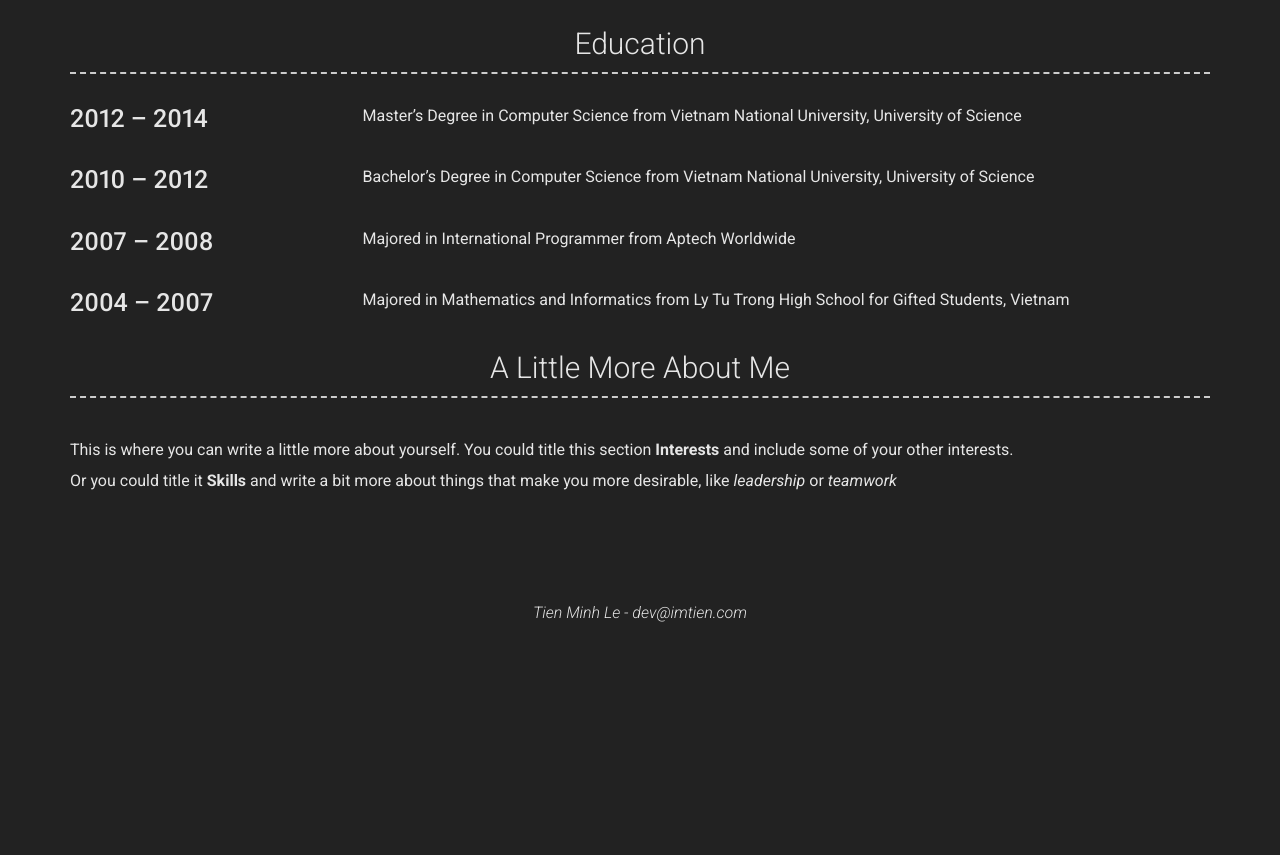
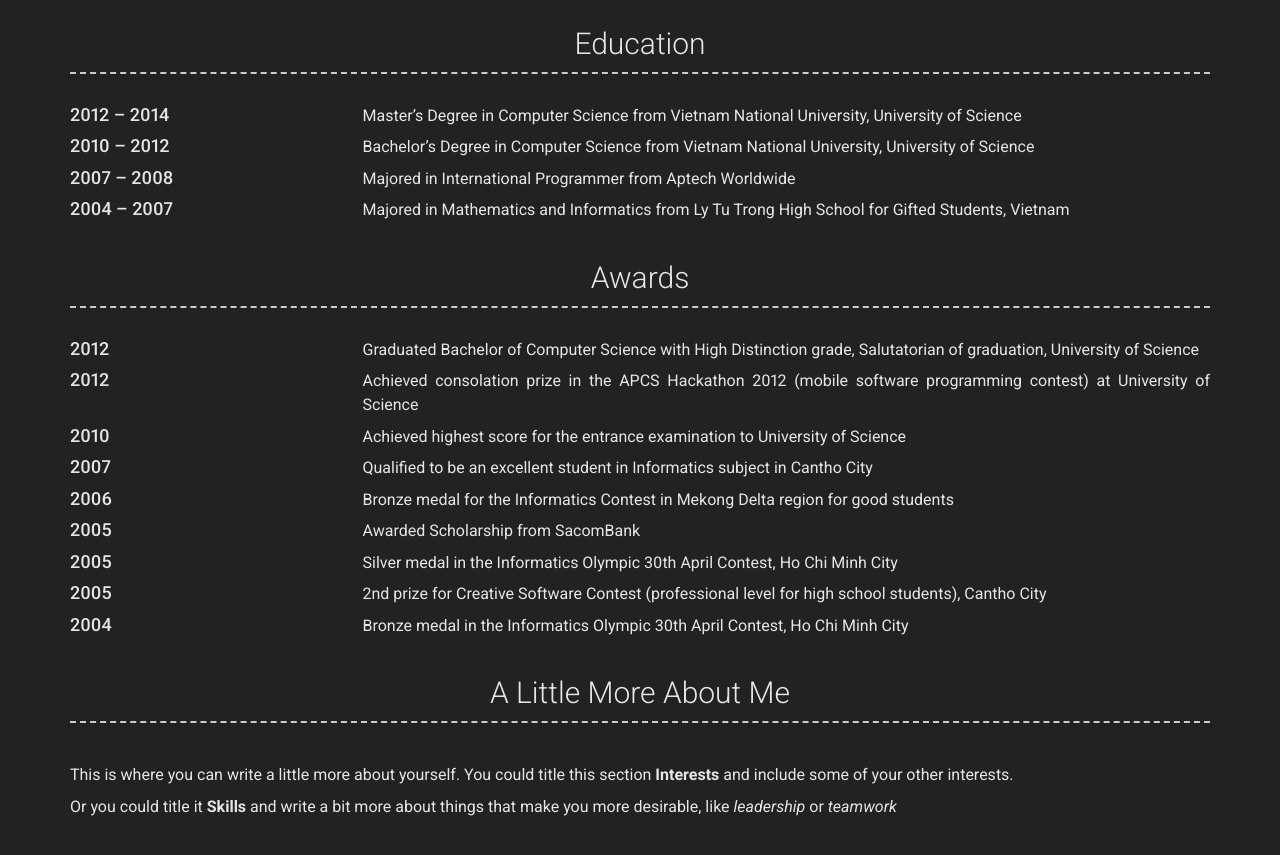
Before and after one commit to lmtien/cv, a Jekyll site: the page built from index.md, in a window 1280 px wide and 900 px high, scrolled down 1468 px. Shown: the top 855 px of the window. Built offline with Jekyll 4.4.1, drawn with Linux system fonts in a browser that asks for light colours; nearby versions of some CDN libraries; before the commit the page ends 2100 px from its top, so only the background shows below that.

Commit message:
Update awards section

```diff
--- a/_config.yml
+++ b/_config.yml
@@ -57,7 +57,7 @@ about_content: | # this will include new lines to allow paragraphs
     - Images
 
 # Projects Section
-# projects_title: Projects #(Use this to override about projects section title)
+projects_title: Awards #(Use this to override about projects section title)
 
 # Experience Section
 # experience_title: Experience #(Use this to override about experience section title)
--- a/_data/projects.yml
+++ b/_data/projects.yml
@@ -1,9 +1,45 @@
-# Project template
-- layout: top-middle
-  name: Project name
-  link: Link to project (eg. sproogen.github.io/modern-resume-theme)(optional)
-  github: Github page for project (eg. sproogen/modern-resume-theme)(optional)
-  quote: >
-    Short overview of the project (optional)
-  description: | # this will include new lines to allow paragraphs
-    Description about the work on/with the project
+# Project
+- layout: left-s
+  name: 2012
+  description: |
+    Graduated Bachelor of Computer Science with High Distinction grade, Salutatorian of graduation, University of Science
+
+- layout: left-s-no-margin
+  name: 2012
+  description: |
+    Achieved consolation prize in the APCS Hackathon 2012 (mobile software programming contest) at University of Science
+
+- layout: left-s-no-margin
+  name: 2010
+  description: |
+    Achieved highest score for the entrance examination to University of Science
+
+- layout: left-s-no-margin
+  name: 2007
+  description: |
+    Qualified to be an excellent student in Informatics subject in Cantho City
+
+- layout: left-s-no-margin
+  name: 2006
+  description: |
+    Bronze medal for the Informatics Contest in Mekong Delta region for good students
+
+- layout: left-s-no-margin
+  name: 2005
+  description: |
+    Awarded Scholarship from SacomBank
+
+- layout: left-s-no-margin
+  name: 2005
+  description: |
+    Silver medal in the Informatics Olympic 30th April Contest, Ho Chi Minh City
+
+- layout: left-s-no-margin
+  name: 2005
+  description: |
+    2nd prize for Creative Software Contest (professional level for high school students), Cantho City
+
+- layout: left-s-no-margin
+  name: 2004
+  description: |
+    Bronze medal in the Informatics Olympic 30th April Contest, Ho Chi Minh City
--- /dev/null
+++ b/_includes/left-s-no-margin.html
@@ -0,0 +1,29 @@
+<div class="row clearfix layout layout-left" style="margin-top: 0px;">
+  <div class="col-xs-12 col-sm-4 col-md-3 col-print-12 details">
+    {%- if include.item.name -%}<h4 style="font-size: 1.8rem;">{{ include.item.name }}</h4>{%- endif -%}
+    {%- if include.item.company -%}<h4>{{ include.item.company }}</h4>{%- endif -%}
+    {%- if include.item.link -%}
+      {% include a.html href=include.item.link class="link" %}{{ include.item.link }}</a>
+    {%- endif -%}
+    {%- if include.item.job_title -%}<p><b>{{ include.item.job_title }}</b></p>{%- endif -%}
+    {%- if include.item.qualification -%}<p><b>{{ include.item.qualification }}</b></p>{%- endif -%}
+    {%- if include.item.dates -%}<p>{{ include.item.dates }}</p>{%- endif -%}
+    {% for job in include.item.jobs %}
+      <p><b>{{ job.title }}</b></p>
+      <p>{{ job.dates }}</p>
+    {% endfor %}
+    {%- if include.item.github -%}
+      <p class="no-print">
+        <a href="https://github.com/{{ include.item.github }}" target="_blank">
+          <i class="fa fa-github" title="{{ include.item.name }} Github link"></i>
+        </a>
+      </p>
+    {%- endif -%}
+  </div>
+  <div class="col-xs-12 col-sm-8 col-md-9 col-print-12">
+    {%- if include.item.quote -%}
+      <p class="quote">{{ include.item.quote }}</p>
+    {%- endif -%}
+    {{ include.item.description | strip | markdownify }}
+  </div>
+</div>
--- /dev/null
+++ b/_includes/left-s.html
@@ -0,0 +1,29 @@
+<div class="row clearfix layout layout-left">
+  <div class="col-xs-12 col-sm-4 col-md-3 col-print-12 details">
+    {%- if include.item.name -%}<h4 style="font-size: 1.8rem;">{{ include.item.name }}</h4>{%- endif -%}
+    {%- if include.item.company -%}<h4>{{ include.item.company }}</h4>{%- endif -%}
+    {%- if include.item.link -%}
+      {% include a.html href=include.item.link class="link" %}{{ include.item.link }}</a>
+    {%- endif -%}
+    {%- if include.item.job_title -%}<p><b>{{ include.item.job_title }}</b></p>{%- endif -%}
+    {%- if include.item.qualification -%}<p><b>{{ include.item.qualification }}</b></p>{%- endif -%}
+    {%- if include.item.dates -%}<p>{{ include.item.dates }}</p>{%- endif -%}
+    {% for job in include.item.jobs %}
+      <p><b>{{ job.title }}</b></p>
+      <p>{{ job.dates }}</p>
+    {% endfor %}
+    {%- if include.item.github -%}
+      <p class="no-print">
+        <a href="https://github.com/{{ include.item.github }}" target="_blank">
+          <i class="fa fa-github" title="{{ include.item.name }} Github link"></i>
+        </a>
+      </p>
+    {%- endif -%}
+  </div>
+  <div class="col-xs-12 col-sm-8 col-md-9 col-print-12">
+    {%- if include.item.quote -%}
+      <p class="quote">{{ include.item.quote }}</p>
+    {%- endif -%}
+    {{ include.item.description | strip | markdownify }}
+  </div>
+</div>
--- a/_layouts/default.html
+++ b/_layouts/default.html
@@ -16,16 +16,16 @@
 
       {%- include about.html -%}
 
-      <!-- {%- if site.data.projects.size > 0 -%}
-        {%- include projects.html -%}
-      {%- endif -%} -->
-
       {%- if site.data.experience.size > 0 -%}
         {%- include experience.html -%}
       {%- endif -%}
 
       {%- if site.data.education.size > 0 -%}
         {%- include education.html -%}
+      {%- endif -%}
+
+      {%- if site.data.projects.size > 0 -%}
+        {%- include projects.html -%}
       {%- endif -%}
 
       {%- if site.more_content -%}
```
Also changed, not shown: _data/education.yml (+4 -4 lines).
